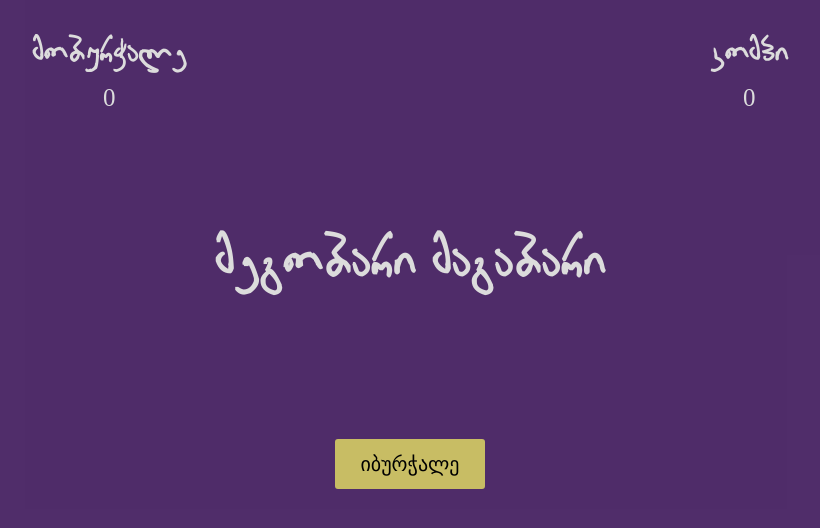
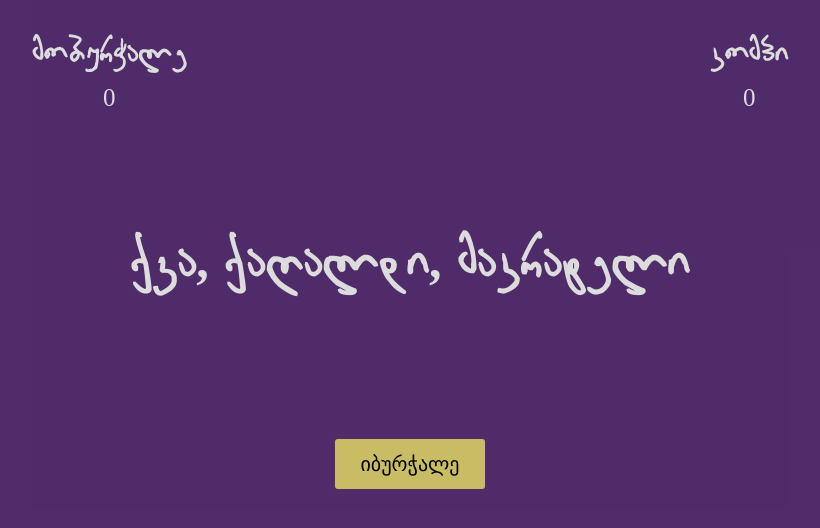
Before and after one commit to Delesoo/rock-paper-scissors, a plain HTML site: page index.html in a window 1280 px wide. Shown: the whole page, without its empty margins (230-1050 px from the left). Drawn offline with Linux system fonts and the light colour scheme.

Commit message:
RPS project

```diff
--- a/index.html
+++ b/index.html
@@ -23,7 +23,7 @@
         </div>
 
         <div class="intro">
-            <h1>მეგობარი მაგაბარი</h1>
+            <h1>ქვა, ქაღალდი, მაკრატელი</h1>
             <button>იბურჭალე</button>
         </div>
 
```
